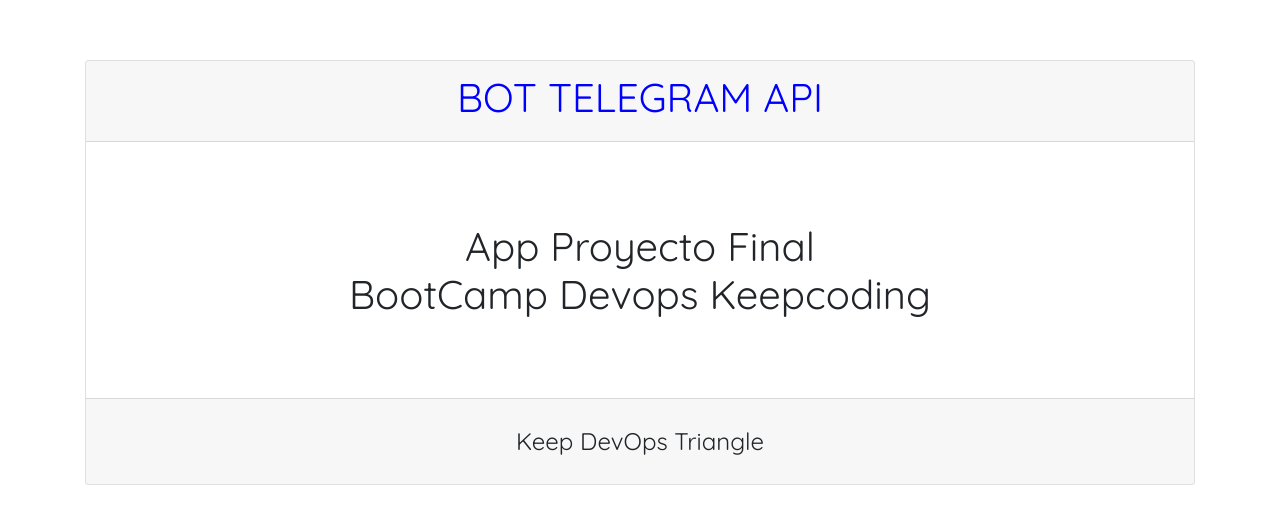
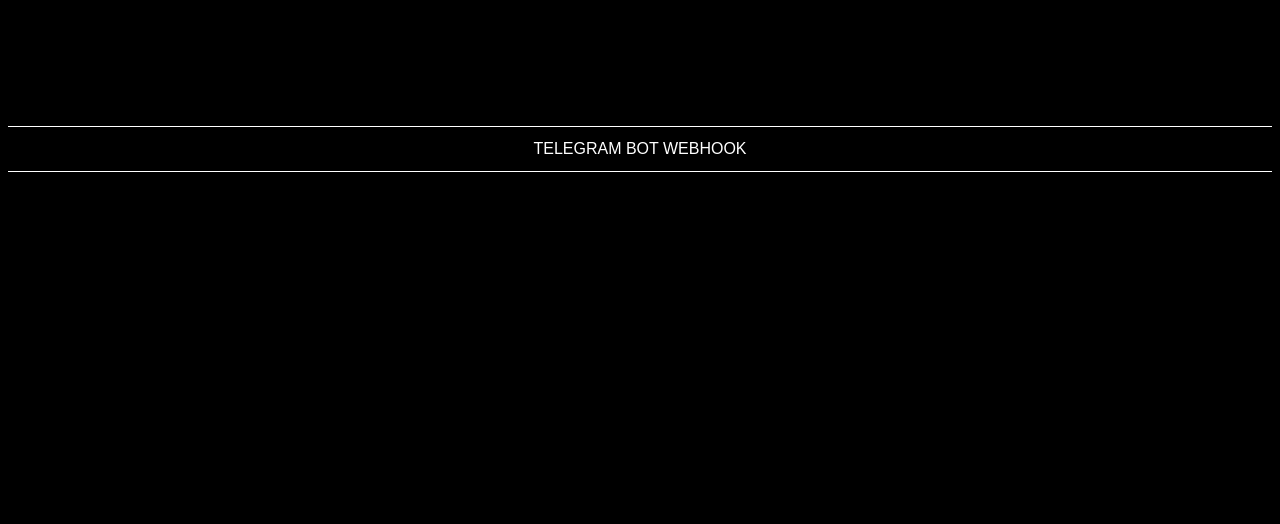
Before and after one commit to RafaTorices/bot-telegram-python, a Flask app: page / in a window 1280 px wide. Shown: the top 524 px of the page. Run offline with Flask 3, Linux system fonts and the light colour scheme; some libraries are stand-ins or nearby versions.

Commit message:
Change template more basic and dockerfile definity

```diff
--- a/src/app/templates/home.html
+++ b/src/app/templates/home.html
@@ -1,39 +1,31 @@
 <!DOCTYPE html>
-<html lang="es">
-
-<head>
-    <title>BOT TELEGRAM API</title>
+<html>
+  <head>
     <meta charset="utf-8" />
-    <meta name="author" content="RafaelTorices" />
+    <meta http-equiv="X-UA-Compatible" content="IE=edge" />
+    <title>TELEGRAM BOT WEBHOOK</title>
+    <meta name="description" content="" />
     <meta name="viewport" content="width=device-width, initial-scale=1" />
-    <link rel="icon" type="image/x-icon" href="favicon.ico">
-    <!-- FONTS GOOGLE -->
-    <link href="https://fonts.googleapis.com/css?family=Quicksand" rel="stylesheet" type="text/css" />
-    <link rel="shortcut icon" href="favicon.ico" />
-    <!-- CSS BOOTSTRAP -->
-    <link rel="stylesheet" href="https://stackpath.bootstrapcdn.com/bootstrap/4.3.1/css/bootstrap.min.css"
-        integrity="sha384-ggOyR0iXCbMQv3Xipma34MD+dH/1fQ784/j6cY/iJTQUOhcWr7x9JvoRxT2MZw1T" crossorigin="anonymous">
-</head>
-
-<body style="font-family: Quicksand;">
-    <div class="container" style="margin-top:60px; margin-bottom: 60px">
-        <div class="card text-center">
-            <div class="card-header">
-                <h1 style="color:blue;">BOT TELEGRAM API</h1>
-            </div>
-            <div class="card-body">
-                <h1 align="center" style="margin:60px;">App Proyecto Final<br>
-                    BootCamp Devops Keepcoding</h1>
-            </div>
-            <div class="card-footer">
-                <div align="center">
-                    <p class="footer">
-                    <h4>Keep DevOps Triangle</h4>
-                    </p>
-                </div>
-            </div>
-        </div>
-    </div>
-</body>
-
+    <link rel="stylesheet" href="" />
+    <style>
+      body {
+        background-color: #000;
+        color: #fff;
+        font-family: sans-serif;
+        font-size: 1rem;
+        line-height: 1.5;
+      }
+      p {
+        text-align: center;
+        margin: auto;
+        margin-top: 10%;
+        border-top: 1px solid #fff;
+        border-bottom: 1px solid #fff;
+        padding: 10px;
+      }
+    </style>
+  </head>
+  <body>
+    <p>TELEGRAM BOT WEBHOOK</p>
+  </body>
 </html>
```
Also changed, not shown: 1 other file.
